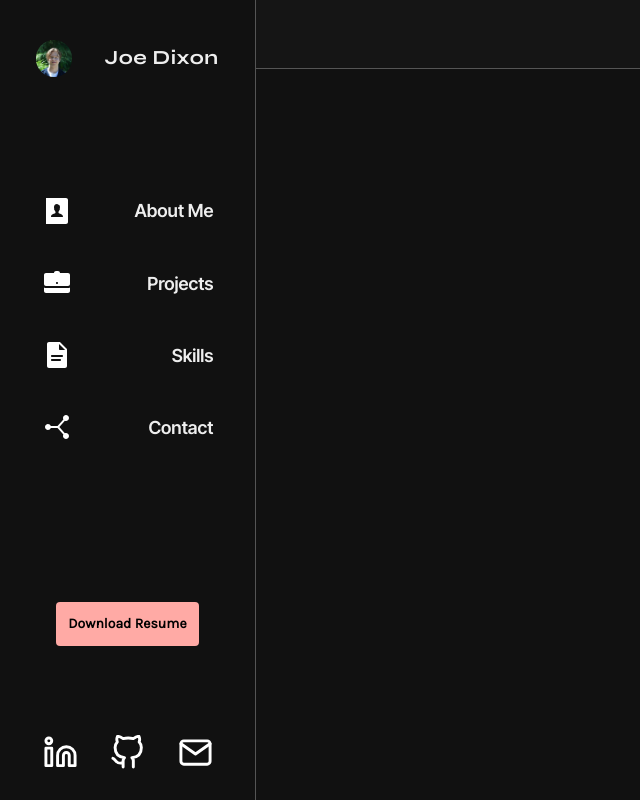
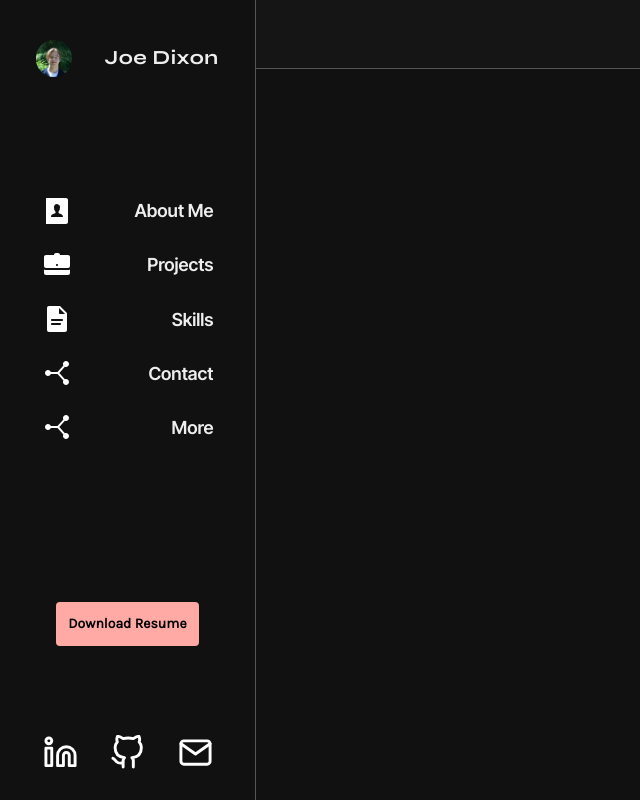
Before and after one commit to joerdixon/my-portfolio-2, a React (Create React App) app: page / in a window 1280 px wide. Shown: the whole page, without its empty margins (0-640 px from the left). Built offline with nearby package versions, Linux system fonts and the light colour scheme.

Commit message:
more section started

```diff
--- a/src/components/Navbar/Navigation.jsx
+++ b/src/components/Navbar/Navigation.jsx
@@ -102,6 +102,10 @@ function Nav({ view, setView }) {
           <img className="nav-icon" src={contactsvg} alt="connect icon" />
           <p>Contact</p>
         </div>
+        <div className="navlink hover:navhover" onClick={() => { handleMobileNav("more") }}>
+          <img className="nav-icon" src={contactsvg} alt="connect icon" />
+          <p>More</p>
+        </div>
       </div>
       {/* Mobile Nav */}
       <div className="md:hidden mb-10">
@@ -122,6 +126,10 @@ function Nav({ view, setView }) {
             <div className="mobile-link" onClick={() => { handleMobileNav("contact") }}>
               <img src={contactsvg} alt="connect icon" />
               <p>Contact</p>
+            </div>
+            <div className="mobile-link" onClick={() => { handleMobileNav("more") }}>
+              <img src={contactsvg} alt="connect icon" />
+              <p>More</p>
             </div>
           </div>
           <div className="w-full">
--- a/src/components/Page/Page.jsx
+++ b/src/components/Page/Page.jsx
@@ -3,6 +3,7 @@ import About from "./Pages/About"
 import Contact from "./Pages/Contact/Contact"
 import Projects from "./Pages/Projects/Projects"
 import Skills from "./Pages/Skills"
+import More from './Pages/More';
 
 // This component is checking for the view state set by the nav bar and rendering the appropriate content.
 
@@ -26,6 +27,10 @@ function Page(props) {
             return (
                 <Contact />
             )
+        case "more":
+            return (
+                <More />
+            )
     }
 }
 
--- /dev/null
+++ b/src/components/Page/Pages/More.jsx
@@ -0,0 +1,11 @@
+import React from 'react';
+
+function More() {
+return(
+<div>
+    <h1>DDD</h1>
+</div>
+)
+};
+
+export default More;
--- a/src/components/Page/Pages/Projects/Project.jsx
+++ b/src/components/Page/Pages/Projects/Project.jsx
@@ -1,6 +1,6 @@
 // Import React
 import React from "react";
-
+// Icons/Logos
 import loader from '../../../../assets/icons/loader.svg'
 import mklogo from '../../../../assets/logos/mklogo.png';
 import wizmoji from '../../../../assets/logos/wizardemoji.png'
@@ -11,6 +11,7 @@ import gllogo from '../../../../assets/logos/gridlocke1.png'
 // TODO: Correct project card proportions and add responsiveness.
 // TODO: ! Add my next best projects to flesh out project section.
 // TODO: Add better favicons for other projects
+// TODO: Fix card responsivness.
 
 
 // The projects array contains project objects which are then each mapped onto a component which is added to the page.
```
